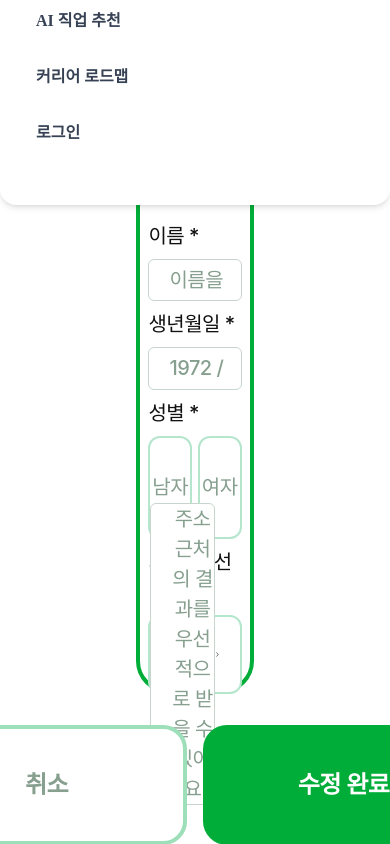
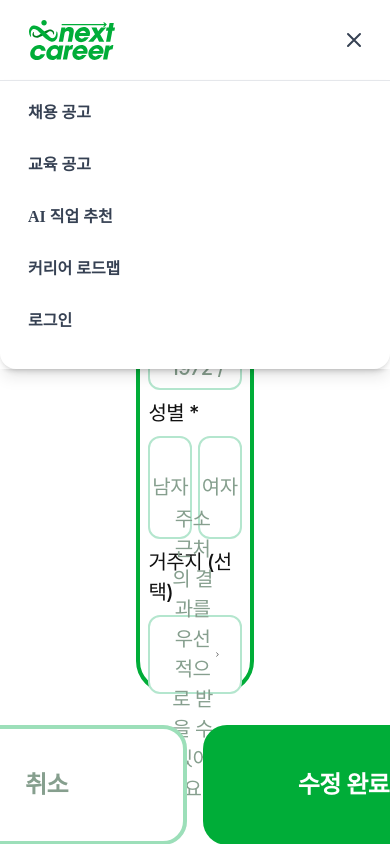
Before and after one commit to seyun31/2025_SEASONTHON_TEAM_42_FE, a Next.js app: page /edit in a window 390 px wide. Both pictures are taken after a click on the button "메뉴 열기". Shown: the top 844 px of the page. Built offline with nearby package versions, Linux system fonts and the light colour scheme; no server answers; a web font is replaced by a local one.

Commit message:
refactor: api 폴더 구조 변경 및 Header 컴포넌트 모바일 반응형 개선

```diff
--- a/src/app/globals.css
+++ b/src/app/globals.css
@@ -325,9 +325,6 @@ body {
 .my-input {
   font-family: var(--font-family-primary);
   padding-left: 20px;
-  background-color: var(--background);
-  border: 1px solid var(--gray-20);
-  border-radius: 6px;
   color: var(--foreground);
   transition: all 0.2s ease-in-out;
 }
--- a/src/components/layout/Header.tsx
+++ b/src/components/layout/Header.tsx
@@ -154,7 +154,7 @@ export default function Header() {
           >
             채용 공고
           </div>
-          {/* <div
+          <div
             onClick={() => router.push('/education-programs')}
             className={`cursor-pointer transition-colors duration-200 px-4 py-2 text-center text-title-small font-medium ${
               isActive('/education-programs')
@@ -163,7 +163,7 @@ export default function Header() {
             }`}
           >
             교육 공고
-          </div> */}
+          </div>
           <div
             onClick={() => router.push('/ai-chat/job')}
             className={`cursor-pointer transition-colors duration-200 px-4 py-2 text-center text-title-small font-medium ${
@@ -364,14 +364,9 @@ export default function Header() {
       </div>
 
       {/* 모바일 네비게이션 메뉴 */}
-      <div
-        className={`md:hidden w-full transition-all duration-300 ease-in-out gap-4 ${
-          isMobileMenuOpen
-            ? 'max-h-[500px] opacity-100'
-            : 'max-h-0 opacity-0 overflow-hidden'
-        }`}
-      >
-        <div className="px-4 pt-4 pb-12 space-y-2 border-t border-gray-200 bg-white shadow-md rounded-b-2xl">
+      {isMobileMenuOpen && (
+        <div className="md:hidden w-full bg-white shadow-lg z-40 absolute top-full left-0 right-0">
+          <div className="px-2 pt-2 pb-6 space-y-1 border-t border-gray-200 bg-white shadow-md rounded-b-2xl">
             <div
               onClick={() => {
                 router.push('/job-postings');
@@ -385,7 +380,7 @@ export default function Header() {
             >
               채용 공고
             </div>
-          {/* <div
+            <div
               onClick={() => {
                 router.push('/education-programs');
                 setIsMobileMenuOpen(false);
@@ -397,7 +392,7 @@ export default function Header() {
               }`}
             >
               교육 공고
-          </div> */}
+            </div>
             <div
               onClick={() => {
                 router.push('/ai-chat/job');
@@ -428,7 +423,8 @@ export default function Header() {
             {/* 모바일 로그인/로그아웃 버튼 */}
             {isLoggedIn ? (
               <div className="px-4 py-3">
-              <div className="flex items-center gap-3 mb-2">
+                <div className="flex items-center justify-between">
+                  <div className="flex items-center gap-3">
                     <div className="w-8 h-8 rounded-full overflow-hidden flex items-center justify-center bg-gray-100">
                       {isLoadingProfile ? (
                         <div className="w-5 h-5 border-2 border-gray-300 border-t-green-600 rounded-full animate-spin"></div>
@@ -469,10 +465,11 @@ export default function Header() {
                       handleLogout();
                       setIsMobileMenuOpen(false);
                     }}
-                className="w-full text-left text-sm text-gray-500 hover:text-red-600 transition-colors duration-200"
+                    className="px-3 py-2 text-sm text-gray-500 hover:text-red-600 rounded-lg hover:bg-gray-50 transition-all duration-200"
                   >
                     로그아웃
                   </button>
+                </div>
               </div>
             ) : (
               <Link
@@ -485,6 +482,7 @@ export default function Header() {
             )}
           </div>
         </div>
+      )}
     </header>
   );
 }
```
Also changed, not shown: src/app/api/auth/user/route.ts (renamed from src/apis/auth/user/route.ts), src/app/api/chat/jobs/history/route.ts (renamed from src/apis/chat/jobs/history/route.ts), src/app/api/chat/jobs/options/[sequence]/route.ts (renamed from src/apis/chat/jobs/options/[sequence]/route.ts), src/app/api/chat/jobs/options/route.ts (renamed from src/apis/chat/jobs/options/route.ts), src/app/api/chat/jobs/recommend/occupation/route.ts (renamed from src/apis/chat/jobs/recommend/occupation/route.ts), src/app/api/chat/jobs/save/route.ts (renamed from src/apis/chat/jobs/save/route.ts). Lines whose indentation alone changed are shown as unchanged.
